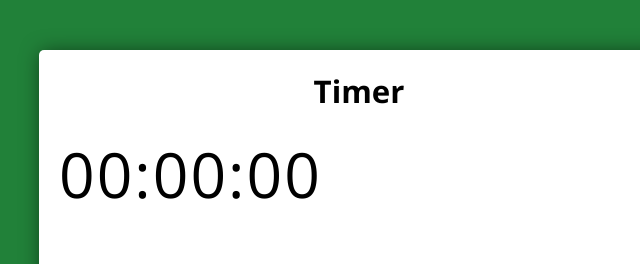
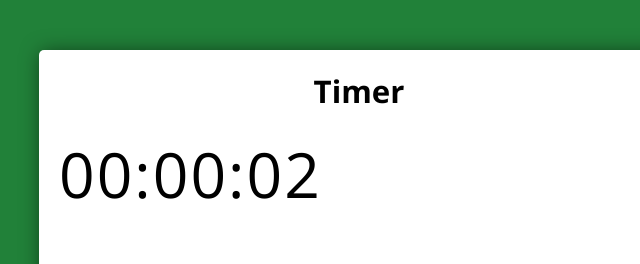
Before and after one commit to Elielson77/timer, a plain HTML site: page index.html in a window 1280 px wide. Both pictures are taken after a click on the button "Iniciar". Shown: the top 264 px of the page, 281-921 px from the left. Drawn offline with nearby package versions, Linux system fonts and the light colour scheme.

Commit message:
conclui o js

```diff
--- a/assets/css/style.css
+++ b/assets/css/style.css
@@ -61,3 +61,6 @@ form #submit:hover{
 button{
   padding: 5px;
 }
+.pausado{
+  color: red;
+}
--- a/assets/js/main.js
+++ b/assets/js/main.js
@@ -5,9 +5,34 @@ function criaSegundos(segundos){
     timeZone: 'GMT'
   });
 }
-console.log(criaSegundos(1))
+
 const relogio = document.querySelector('.relogio');
 const iniciar = document.querySelector('.iniciar');
 const pausar = document.querySelector('.pausar');
 const zerar = document.querySelector('.zerar');
-let segundos = 0;
+let segundos = 1;
+let temp;
+
+function iniciaTime(){
+  temp = setInterval(function(){
+    relogio.innerHTML = criaSegundos(segundos)
+    segundos++;
+  }, 1000);
+}
+console.log(criaSegundos(segundos));
+
+iniciar.addEventListener('click', function(e){
+  relogio.classList.remove('pausado')
+  clearInterval(temp)
+  iniciaTime();
+})
+
+pausar.addEventListener('click', function(e){
+  clearInterval(temp)
+  relogio.classList.add('pausado');
+})
+
+zerar.addEventListener('click', function(e){
+  segundos = 1;
+  relogio.innerHTML = '00:00:00';
+})
```
